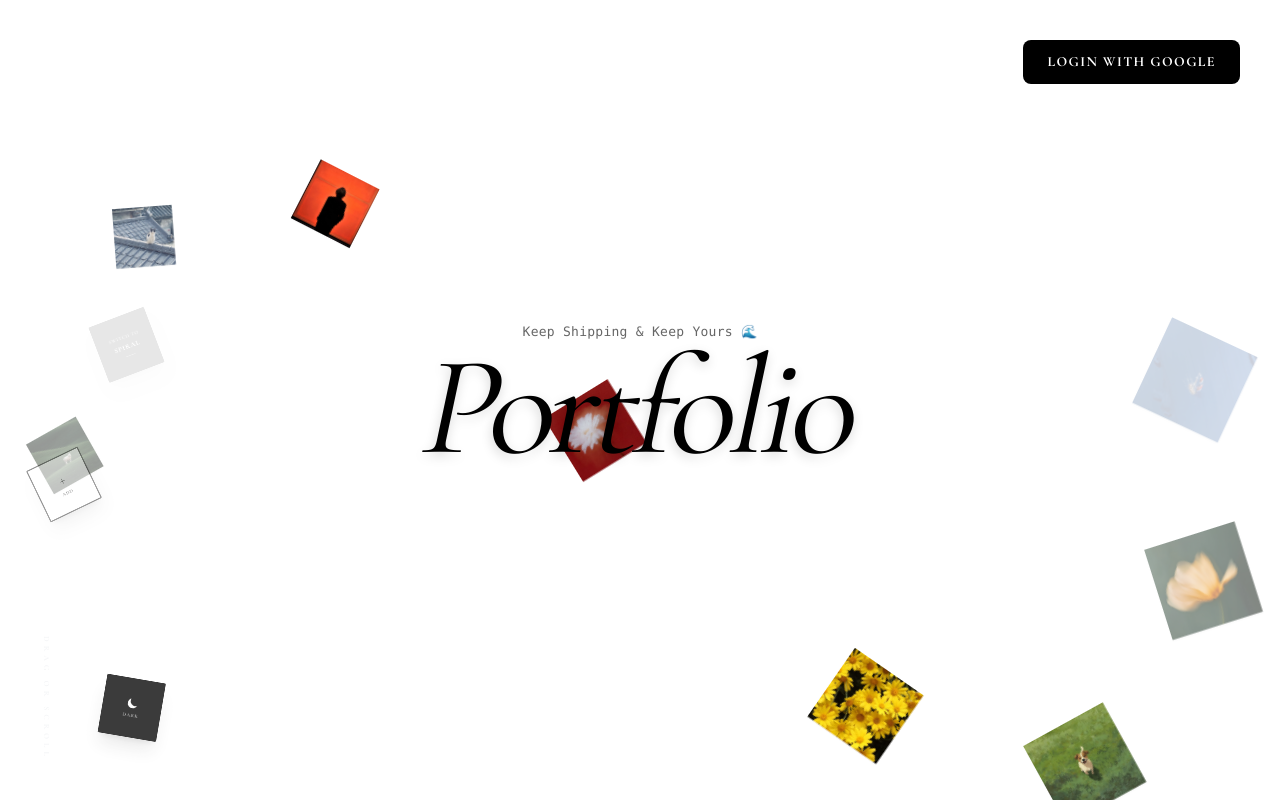
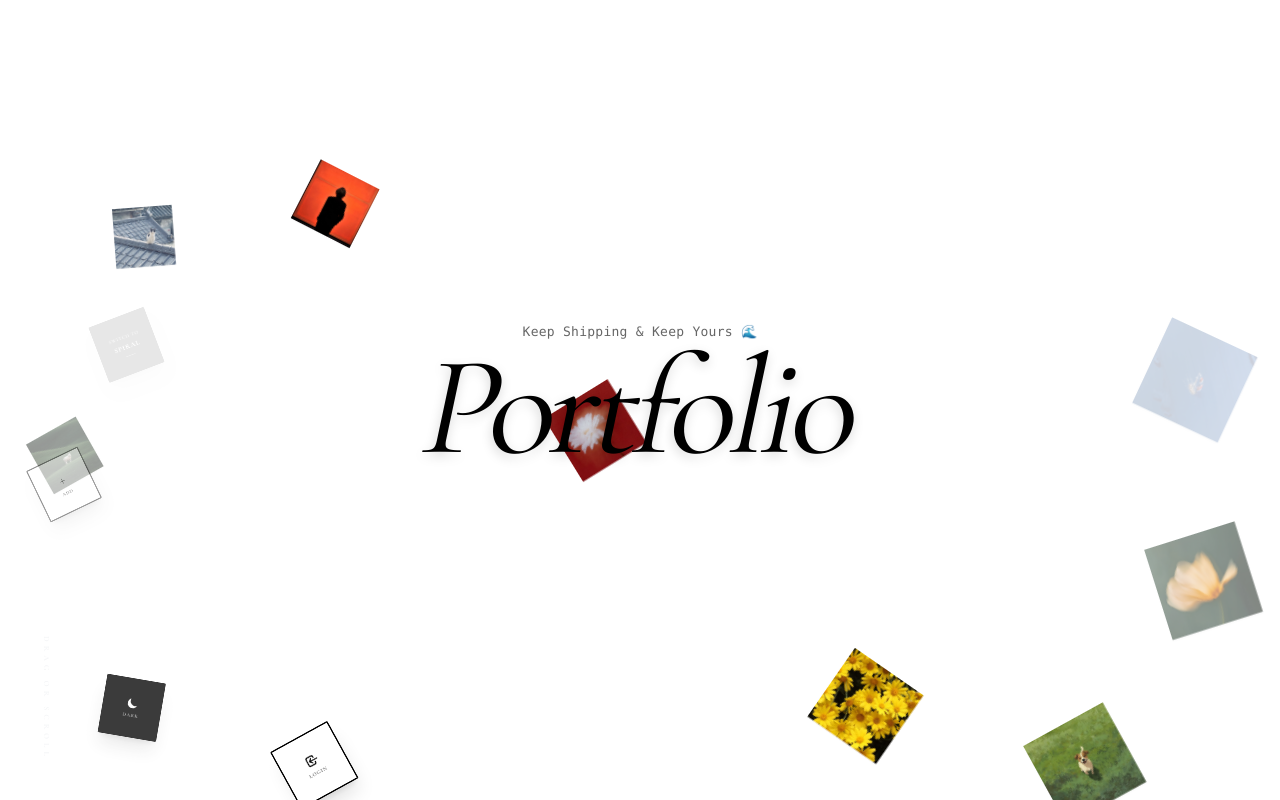
Before and after one commit to ChekItOut/Portfolio_Service_front, a React (Vite) app: page / in a window 1280 px wide. Built offline with nearby package versions, Linux system fonts and the light colour scheme; no server answers; a web font is replaced by a local one.

Commit message:
로그인 로그아웃 기능 버튼 갤러리로 변경

```diff
--- a/App.tsx
+++ b/App.tsx
@@ -311,23 +311,26 @@ const AppContent: React.FC = () => {
     setSelectedId(id);
     setView('detail');
 
-    // 2. 비로그인 상태면 로컬 데이터만 사용 (기본 샘플)
-    if (!isAuthenticated) {
+    // 2. 디폴트 포트폴리오 확인 (id 0-11)
+    const isDefaultPortfolio = id >= 0 && id <= 11;
+
+    // 3. 디폴트 포트폴리오이거나 비로그인 상태면 로컬 데이터만 사용
+    if (isDefaultPortfolio || !isAuthenticated) {
       setDetailLoadingId(null);
       return;
     }
 
     try {
-      // 3. API 호출
+      // 4. 사용자 포트폴리오만 API 호출
       const response = await apiClient.get<any>(`/portfolios/detail/${id}`);
       console.log('[navigateToDetail] API 응답:', { response });
 
-      // 4. 응답 검증 (null 체크)
+      // 5. 응답 검증 (null 체크)
       if (!response || !response.portfolioId) {
         throw new Error('상세 데이터를 가져올 수 없습니다');
       }
 
-      // 5. 데이터 매핑 및 portfolios 상태 업데이트
+      // 6. 데이터 매핑 및 portfolios 상태 업데이트
       const item = mapApiResponsesToPortfolioItems([response])[0];
       console.log('[navigateToDetail] 매핑된 데이터:', { item });
       setPortfolios(prev => prev.map(p => p.id === id ? item : p));
@@ -338,20 +341,20 @@ const AppContent: React.FC = () => {
         errorMessage: error instanceof Error ? error.message : '알 수 없는 에러'
       });
 
-      // 6. 에러 메시지 설정
+      // 7. 에러 메시지 설정
       const errorMessage = error instanceof Error
         ? error.message
         : '상세 정보를 불러오는 중 오류가 발생했습니다';
       setDetailError(errorMessage);
 
-      // 7. 로컬에 데이터가 없으면 홈으로 리다이렉트
+      // 8. 로컬에 데이터가 없으면 홈으로 리다이렉트
       const existsLocally = portfolios.some(p => p.id === id);
       if (!existsLocally) {
         alert(errorMessage + '\n홈으로 돌아갑니다.');
         setView('home');
       }
     } finally {
-      // 8. 로딩 상태 해제
+      // 9. 로딩 상태 해제
       setDetailLoadingId(null);
     }
   };
--- a/components/HeroSection.tsx
+++ b/components/HeroSection.tsx
@@ -366,7 +366,7 @@ const HeroSection: React.FC<HeroSectionProps> = ({
           const BTN_ID = 'route-toggle-btn';
           const btnIdx = portfolios.length;  // 마지막 포트폴리오 다음 인덱스
           const { x, y, scaleMultiplier, zIndex, opacity, baseSize } =
-            getPosition(btnIdx, portfolios.length + 3, progress);
+            getPosition(btnIdx, portfolios.length + 4, progress);
 
           if (opacity <= 0.01) return null;
 
@@ -430,7 +430,7 @@ const HeroSection: React.FC<HeroSectionProps> = ({
           const ADD_PROJECT_ID = 'add-project-btn';
           const btnIdx = portfolios.length + 1;
           const { x, y, scaleMultiplier, zIndex, opacity, baseSize } =
-            getPosition(btnIdx, portfolios.length + 3, progress);
+            getPosition(btnIdx, portfolios.length + 4, progress);
 
           if (opacity <= 0.01) return null;
 
@@ -498,7 +498,7 @@ const HeroSection: React.FC<HeroSectionProps> = ({
           const DARK_BTN_ID = 'dark-toggle-btn';
           const darkBtnIdx = portfolios.length + 2;
           const { x, y, scaleMultiplier, zIndex, opacity, baseSize } =
-            getPosition(darkBtnIdx, portfolios.length + 3, progress);
+            getPosition(darkBtnIdx, portfolios.length + 4, progress);
 
           if (opacity <= 0.01) return null;
 
@@ -570,34 +570,102 @@ const HeroSection: React.FC<HeroSectionProps> = ({
             </div>
           );
         })()}
+
+        {/* Auth 버튼 (갤러리 아이템) */}
+        {(() => {
+          const AUTH_BTN_ID = 'auth-btn';
+          const authBtnIdx = portfolios.length + 3;
+          const { x, y, scaleMultiplier, zIndex, opacity, baseSize } =
+            getPosition(authBtnIdx, portfolios.length + 4, progress);
+
+          if (opacity <= 0.01) return null;
+
+          const btnRotation = rotations[(portfolios.length + 3) % rotations.length];
+
+          const handleAuthClick = async () => {
+            if (isLoading) return; // 로딩 중이면 클릭 무시
+
+            if (isAuthenticated && onLogout) {
+              await onLogout();
+            } else if (onLogin) {
+              onLogin();
+            }
+          };
+
+          return (
+            <div
+              key={AUTH_BTN_ID}
+              onClick={handleAuthClick}
+              className="absolute pointer-events-auto cursor-pointer group"
+              style={{
+                left: 0, top: 0,
+                transform: `translate3d(${x}px, ${y}px, 0) translate(-50%, -50%) scale(${scaleMultiplier}) rotate(${btnRotation}deg)`,
+                zIndex: zIndex + 10,
+                opacity: opacity,
+                willChange: 'transform, opacity',
+                transition: isTransitioningRef.current ? 'transform 0.5s ease-out' : undefined,
+              }}
+              onMouseMove={(e) => handleCardTilt(AUTH_BTN_ID, e.clientX, e.clientY, e.currentTarget)}
+              onMouseLeave={() => resetCardTilt(AUTH_BTN_ID)}
+              onTouchStart={(e) => {
+                const t = e.touches[0];
+                handleCardTilt(AUTH_BTN_ID, t.clientX, t.clientY, e.currentTarget);
+              }}
+              onTouchMove={(e) => {
+                const t = e.touches[0];
+                handleCardTilt(AUTH_BTN_ID, t.clientX, t.clientY, e.currentTarget);
+              }}
+              onTouchEnd={() => resetCardTilt(AUTH_BTN_ID)}
+              onTouchCancel={() => resetCardTilt(AUTH_BTN_ID)}
+            >
+              <div
+                ref={(el) => {
+                  if (el) {
+                    cardRefs.current.set(AUTH_BTN_ID, el);
+                    if (!wobbleMap.current.has(AUTH_BTN_ID)) {
+                      wobbleMap.current.set(AUTH_BTN_ID, { rx: 0, ry: 0, trx: 0, try: 0 });
+                    }
+                  } else {
+                    cardRefs.current.delete(AUTH_BTN_ID);
+                    wobbleMap.current.delete(AUTH_BTN_ID);
+                  }
+                }}
+                style={{ width: `${baseSize}px`, height: `${baseSize}px` }}
+                className={`flex flex-col items-center justify-center rounded-sm shadow-xl hover:shadow-2xl transition-shadow ${
+                  isAuthenticated
+                    ? 'bg-black dark:bg-white'
+                    : 'bg-white dark:bg-gray-800 border-2 border-black dark:border-white'
+                }`}
+              >
+                {isAuthenticated ? (
+                  <>
+                    <svg className="w-5 h-5 text-white dark:text-black mb-1" fill="none" stroke="currentColor" viewBox="0 0 24 24">
+                      <path strokeLinecap="round" strokeLinejoin="round" strokeWidth={2} d="M17 16l4-4m0 0l-4-4m4 4H7m6 4v1a3 3 0 01-3 3H6a3 3 0 01-3-3V7a3 3 0 013-3h4a3 3 0 013 3v1" />
+                    </svg>
+                    <span className="text-white dark:text-black text-[8px] font-black uppercase tracking-widest opacity-60">
+                      LOGOUT
+                    </span>
+                  </>
+                ) : (
+                  <>
+                    <svg className="w-5 h-5 text-black dark:text-white mb-1" fill="none" stroke="currentColor" viewBox="0 0 24 24">
+                      <path strokeLinecap="round" strokeLinejoin="round" strokeWidth={2} d="M11 16l-4-4m0 0l4-4m-4 4h14m-5 4v1a3 3 0 01-3 3H6a3 3 0 01-3-3V7a3 3 0 013-3h7a3 3 0 013 3v1" />
+                    </svg>
+                    <span className="text-black dark:text-white text-[8px] font-black uppercase tracking-widest opacity-60">
+                      LOGIN
+                    </span>
+                  </>
+                )}
+              </div>
+            </div>
+          );
+        })()}
       </div>
 
       {/* Visual scroll hint */}
       <div className="absolute bottom-10 left-10 flex items-center gap-4 text-gray-200 dark:text-gray-600 opacity-40 pointer-events-none">
          <span className="text-[8px] font-bold tracking-[0.5em] uppercase vertical-text">DRAG OR SCROLL</span>
       </div>
-
-      {/* 로그인/로그아웃 버튼 (상단 우측) */}
-      {isAuthenticated ? (
-        <div className="absolute top-10 right-10 z-[1000] pointer-events-auto">
-          <button
-            onClick={onLogout}
-            disabled={isLoading}
-            className="px-6 py-3 bg-black dark:bg-white text-white dark:text-black font-bold rounded-lg hover:bg-gray-800 dark:hover:bg-gray-100 transition-colors text-sm uppercase tracking-widest disabled:opacity-50 disabled:cursor-not-allowed"
-          >
-            {isLoading ? '로그아웃 중...' : '로그아웃'}
-          </button>
-        </div>
-      ) : (
-        <div className="absolute top-10 right-10 z-[1000] pointer-events-auto">
-          <button
-            onClick={onLogin}
-            className="px-6 py-3 bg-black dark:bg-white text-white dark:text-black font-bold rounded-lg hover:bg-gray-800 dark:hover:bg-gray-100 transition-colors text-sm uppercase tracking-widest"
-          >
-            Login with Google
-          </button>
-        </div>
-      )}
     </div>
   );
 };
```
